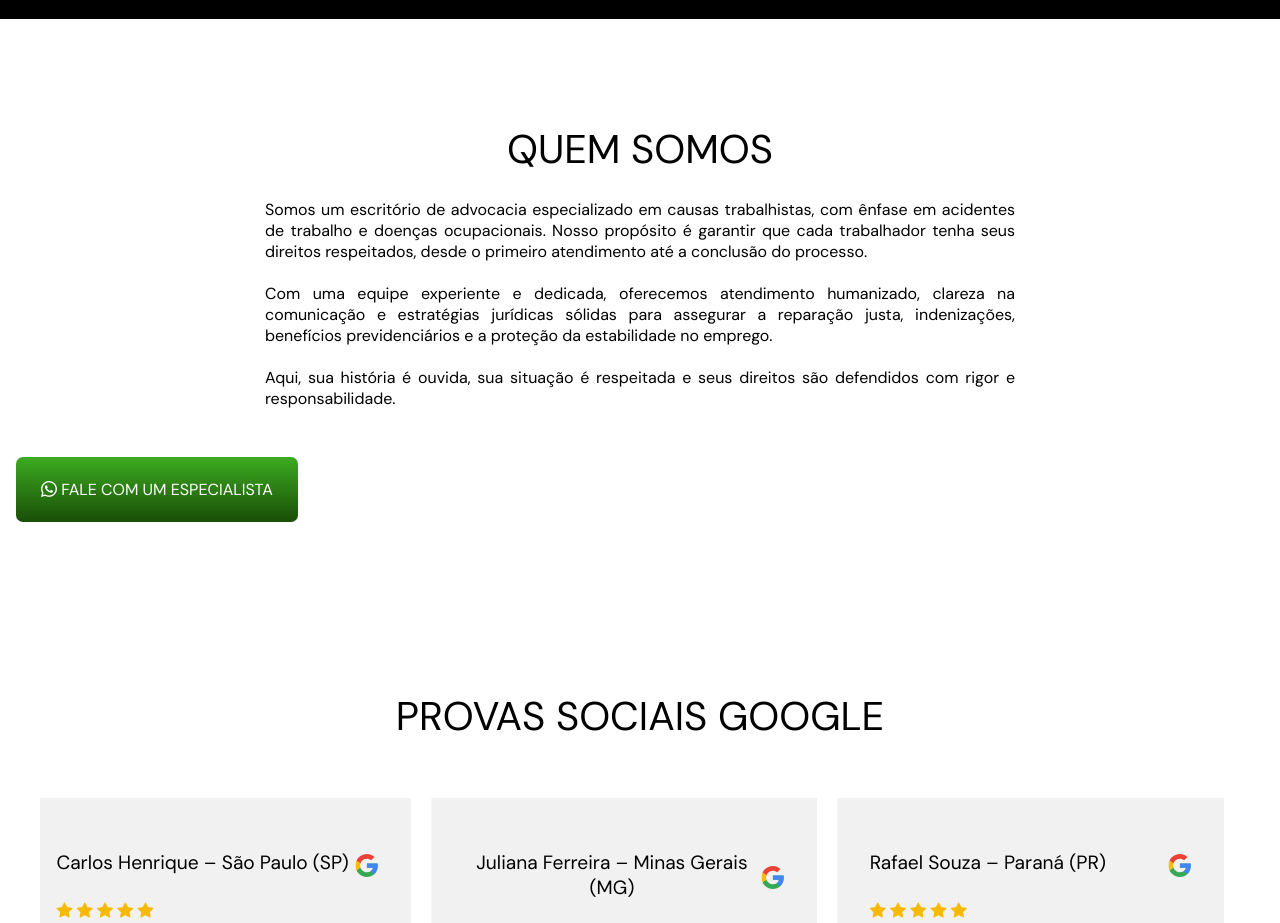
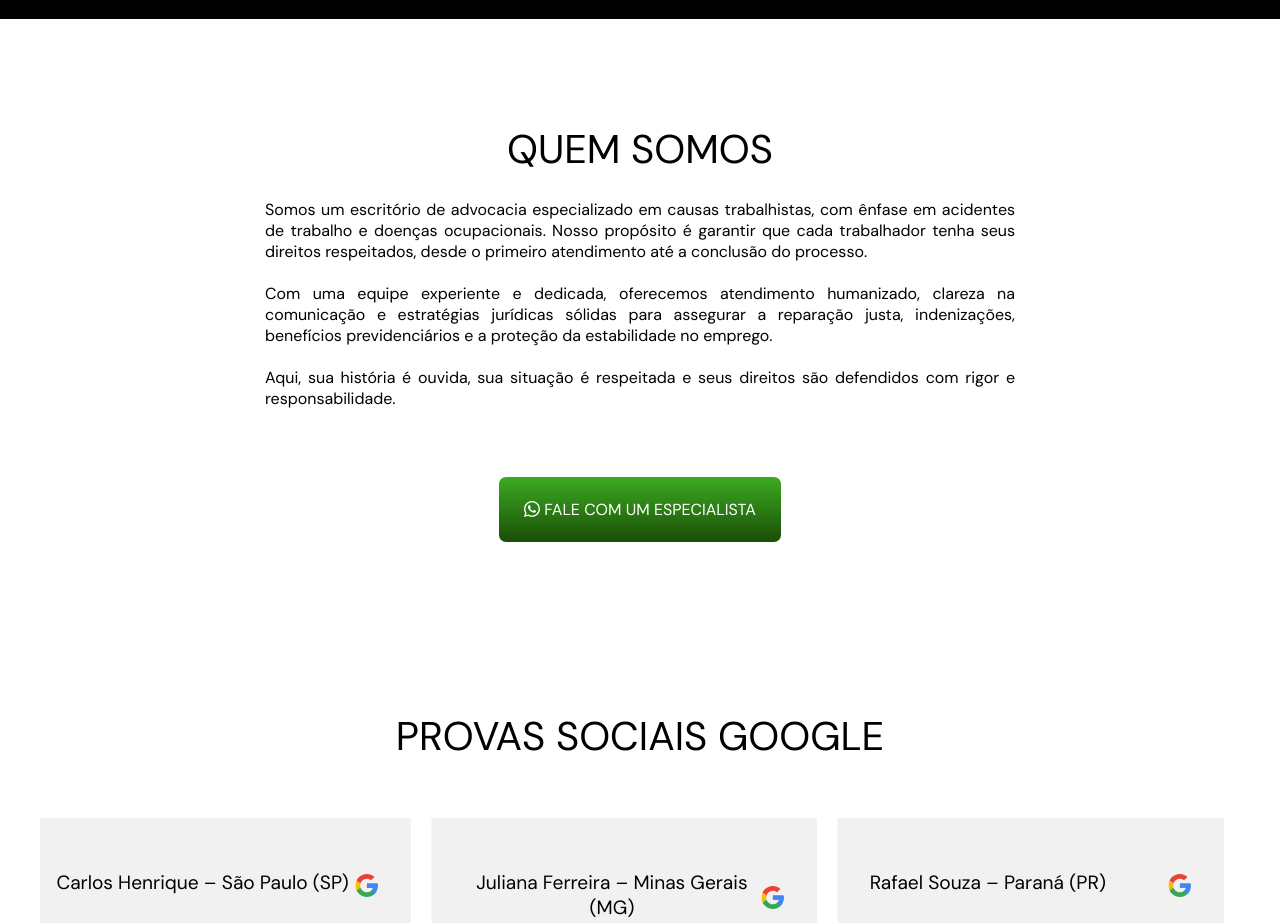
Before and after one commit to superkaruzao/ricardo-batista, a plain HTML site: page index.html in a window 1280 px wide. Shown: the part 2000-2923 px from the top of the page. Drawn offline with nearby package versions, Linux system fonts and the light colour scheme.

Commit message:
lp adjusted

```diff
--- a/index.html
+++ b/index.html
@@ -149,13 +149,13 @@
                             rigor e responsabilidade.
                         </p>
                     </div>
-                </div>
-            </div>
-            <div class="main-button">
-                <div class="whatsapp-button main-whatsapp">
-                    <a target="_blank" href="https:wa.me/5511982295255">
-                        <i class="bi bi-whatsapp"></i>
-                        Fale com um especialista</a>
+                    <div class="main-button">
+                        <div class="whatsapp-button main-whatsapp">
+                            <a target="_blank" href="https:wa.me/5511982295255">
+                                <i class="bi bi-whatsapp"></i>
+                                Fale com um especialista</a>
+                        </div>
+                    </div>
                 </div>
             </div>
         </div>
--- a/styles.css
+++ b/styles.css
@@ -224,6 +224,11 @@ body {
     padding: 4em 1em;
 }
 
+.about-wrapper {
+    margin: 0 auto;
+    width: 1200px;
+}
+
 .about-title h3 {
     color: #000;
     font-size: 2.5em;
@@ -234,9 +239,10 @@ body {
 }
 
 .about-items {
-    display: grid;
+    display: flex;
+    flex-direction: column;
+    align-items: center;
     gap: 20px;
-    grid-template-columns: 1fr;
 }
 
 .about-text h3 {
```
